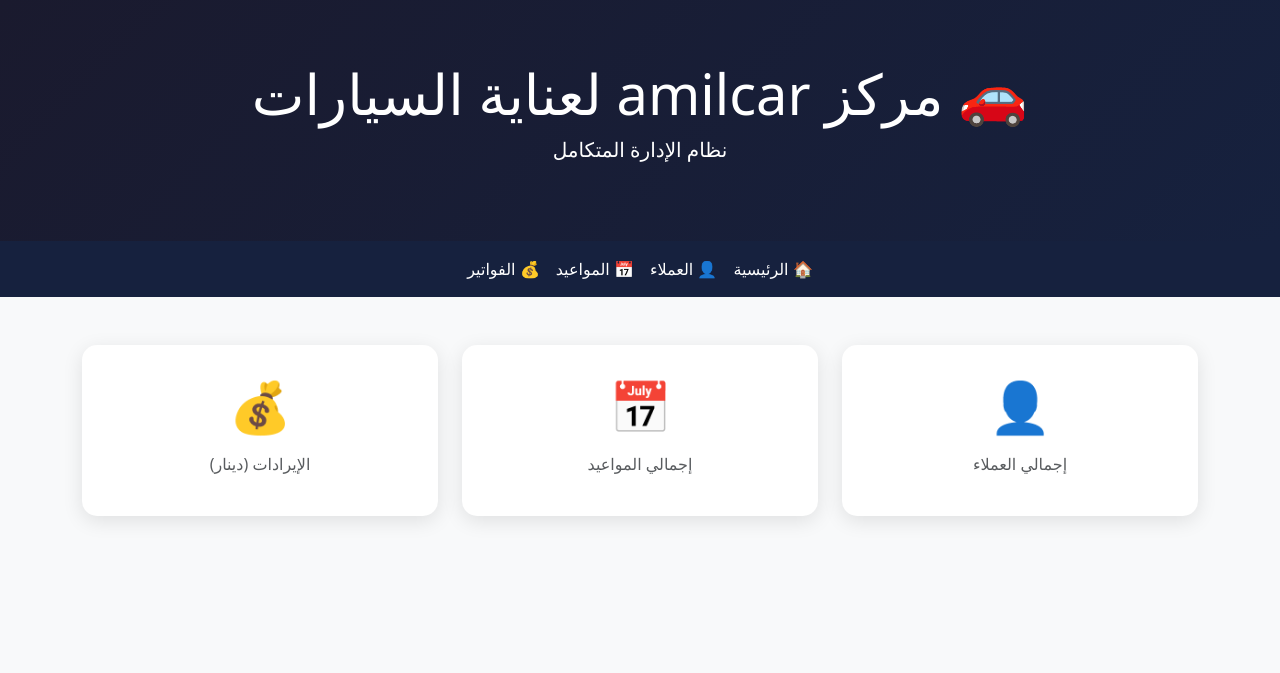
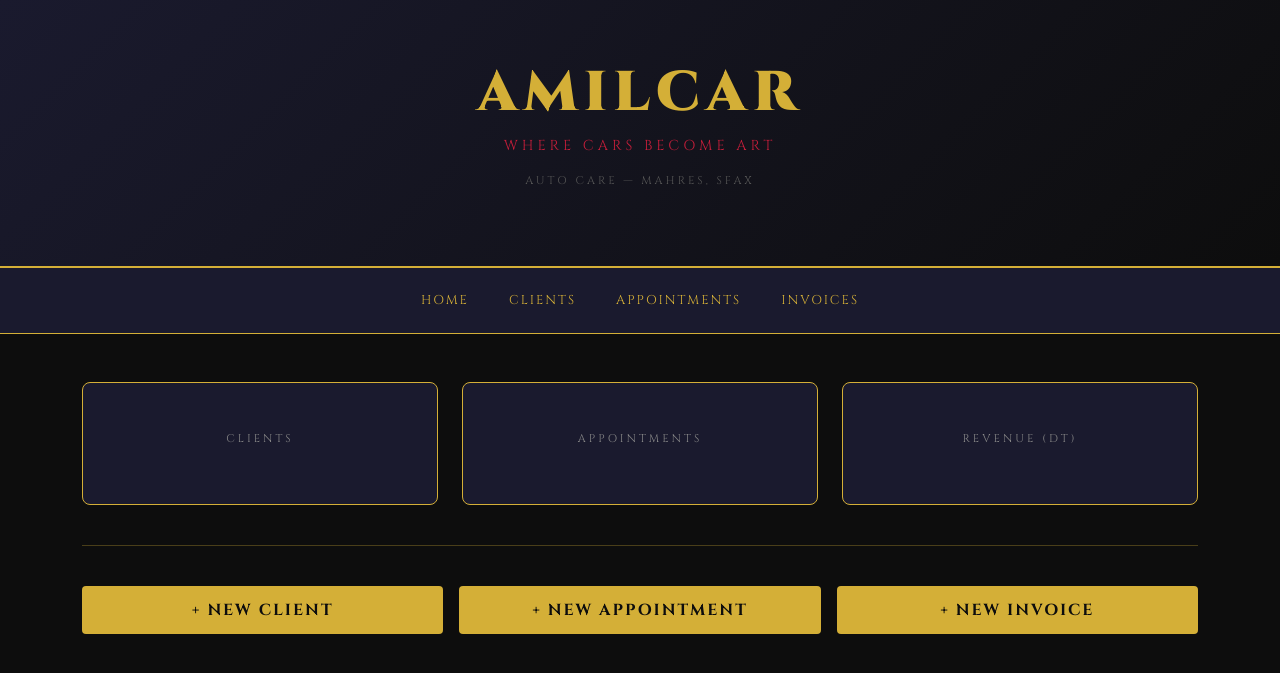
Before and after one commit to raafetghabri1-ai/amilcar-project, a Flask app: template templates/index.html in a window 1280 px wide. Shown: the top 673 px of the page. Run offline with Flask 3, Linux system fonts and the light colour scheme; the template is opened without the code that fills it, so the values that code supplies are empty.

Commit message:
تطبيق هوية AMILCAR الرسمية على الصفحة الرئيسية

```diff
--- a/app.py
+++ b/app.py
@@ -1,5 +1,6 @@
 from flask import Flask, render_template, request, redirect, url_for
 from models.customer import get_all_customers
+from models.report import total_customers, total_appointments, total_revenue
 from models.appointment import get_appointments
 from models.invoice import get_all_invoices
 from database.db import create_tables
--- a/templates/index.html
+++ b/templates/index.html
@@ -1,58 +1,76 @@
 <!DOCTYPE html>
-<html dir="rtl" lang="ar">
+<html lang="en">
 <head>
     <meta charset="UTF-8">
-    <title>amilcar - مركز عناية السيارات</title>
+    <title>AMILCAR Auto Care</title>
     <link href="https://cdn.jsdelivr.net/npm/bootstrap@5.3.0/dist/css/bootstrap.min.css" rel="stylesheet">
-    <link href="https://cdn.jsdelivr.net/npm/bootstrap-icons@1.10.0/font/bootstrap-icons.css" rel="stylesheet">
+    <link href="https://fonts.googleapis.com/css2?family=Cinzel:wght@400;700;900&display=swap" rel="stylesheet">
     <style>
-        body { background: #f8f9fa; }
-        .hero { background: linear-gradient(135deg, #1a1a2e, #16213e); color: white; padding: 60px 0; text-align: center; }
-        .card { border: none; border-radius: 15px; box-shadow: 0 5px 20px rgba(0,0,0,0.1); transition: transform 0.3s; }
-        .card:hover { transform: translateY(-5px); }
-        .stat-icon { font-size: 50px; }
+        body { background: #0d0d0d; color: #f0f0f0; font-family: 'Cinzel', serif; margin: 0; }
+        .hero { background: linear-gradient(135deg, #1a1a2e, #0d0d0d); border-bottom: 2px solid #D4AF37; padding: 60px 0; text-align: center; }
+        .hero h1 { color: #D4AF37; font-size: 3.5rem; font-weight: 900; letter-spacing: 6px; margin: 0; }
+        .hero .tagline { color: #C41E3A; letter-spacing: 4px; font-size: 0.9rem; margin-top: 8px; }
+        .hero .sub { color: #555; font-size: 0.7rem; letter-spacing: 3px; margin-top: 4px; }
+        .navbar { background: #1a1a2e !important; border-bottom: 1px solid #D4AF37; }
+        .nav-link { color: #D4AF37 !important; letter-spacing: 2px; font-size: 0.8rem; padding: 15px 20px !important; }
+        .nav-link:hover { color: #C41E3A !important; }
+        .stat-card { background: #1a1a2e; border: 1px solid #D4AF37; border-radius: 8px; padding: 40px 20px; text-align: center; }
+        .stat-card h2 { color: #D4AF37; font-size: 3rem; font-weight: 900; margin: 0; }
+        .stat-card p { color: #888; letter-spacing: 3px; font-size: 0.7rem; margin-top: 8px; }
+        .btn-gold { background: #D4AF37; color: #0d0d0d; border: none; font-family: 'Cinzel'; letter-spacing: 2px; font-weight: 700; padding: 12px; border-radius: 4px; }
+        .btn-gold:hover { background: #C41E3A; color: white; }
+        .divider { border-color: #D4AF37; opacity: 0.3; margin: 40px 0; }
     </style>
 </head>
 <body>
     <div class="hero">
-        <h1 class="display-4">🚗 مركز amilcar لعناية السيارات</h1>
-        <p class="lead">نظام الإدارة المتكامل</p>
+        <h1>AMILCAR</h1>
+        <p class="tagline">WHERE CARS BECOME ART</p>
+        <p class="sub">AUTO CARE &mdash; MAHRES, SFAX</p>
     </div>
-    <nav class="navbar navbar-expand-lg navbar-dark" style="background:#16213e">
+    <nav class="navbar">
         <div class="container">
-            <div class="navbar-nav mx-auto">
-                <a class="nav-link text-white" href="/">🏠 الرئيسية</a>
-                <a class="nav-link text-white" href="/customers">👤 العملاء</a>
-                <a class="nav-link text-white" href="/appointments">📅 المواعيد</a>
-                <a class="nav-link text-white" href="/invoices">💰 الفواتير</a>
+            <div class="navbar-nav mx-auto d-flex flex-row">
+                <a class="nav-link" href="/">HOME</a>
+                <a class="nav-link" href="/customers">CLIENTS</a>
+                <a class="nav-link" href="/appointments">APPOINTMENTS</a>
+                <a class="nav-link" href="/invoices">INVOICES</a>
             </div>
         </div>
     </nav>
     <div class="container mt-5">
         <div class="row g-4">
             <div class="col-md-4">
-                <div class="card text-center p-4">
-                    <div class="stat-icon text-primary">👤</div>
-                    <h2 class="display-4 fw-bold">{{ stats.customers }}</h2>
-                    <p class="text-muted">إجمالي العملاء</p>
+                <div class="stat-card">
+                    <h2>{{ stats.customers }}</h2>
+                    <p>CLIENTS</p>
                 </div>
             </div>
             <div class="col-md-4">
-                <div class="card text-center p-4">
-                    <div class="stat-icon text-success">📅</div>
-                    <h2 class="display-4 fw-bold">{{ stats.appointments }}</h2>
-                    <p class="text-muted">إجمالي المواعيد</p>
+                <div class="stat-card">
+                    <h2>{{ stats.appointments }}</h2>
+                    <p>APPOINTMENTS</p>
                 </div>
             </div>
             <div class="col-md-4">
-                <div class="card text-center p-4">
-                    <div class="stat-icon text-warning">💰</div>
-                    <h2 class="display-4 fw-bold">{{ stats.revenue }}</h2>
-                    <p class="text-muted">الإيرادات (دينار)</p>
+                <div class="stat-card">
+                    <h2>{{ stats.revenue }}</h2>
+                    <p>REVENUE (DT)</p>
                 </div>
             </div>
         </div>
+        <hr class="divider">
+        <div class="row g-3">
+            <div class="col-md-4">
+                <a href="/add_customer" class="btn btn-gold w-100">+ NEW CLIENT</a>
+            </div>
+            <div class="col-md-4">
+                <a href="/add_appointment" class="btn btn-gold w-100">+ NEW APPOINTMENT</a>
+            </div>
+            <div class="col-md-4">
+                <a href="/add_invoice" class="btn btn-gold w-100">+ NEW INVOICE</a>
+            </div>
+        </div>
     </div>
-    <script src="https://cdn.jsdelivr.net/npm/bootstrap@5.3.0/dist/js/bootstrap.bundle.min.js"></script>
 </body>
 </html>
```
